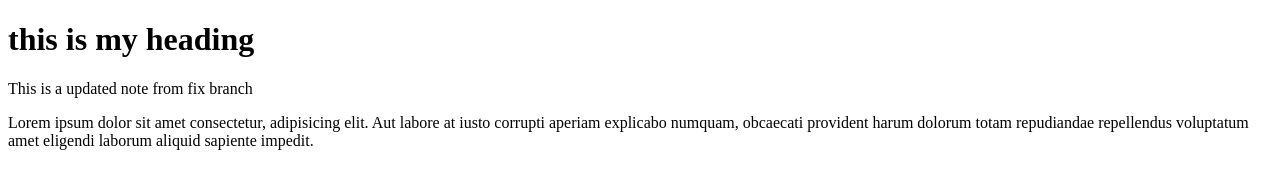
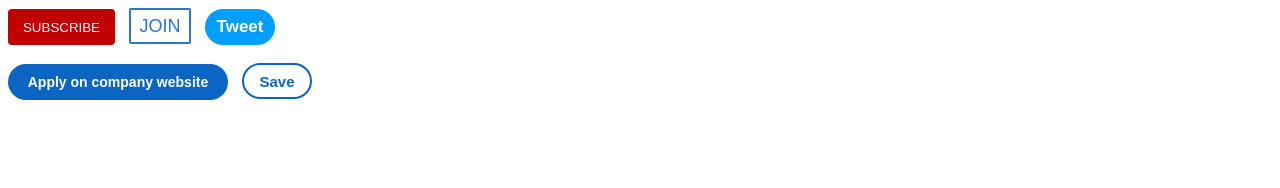
Before and after one commit to Yusuf-Abubeker/-Second, a plain HTML site: page index.html in a window 1280 px wide. Drawn offline with Linux system fonts and the light colour scheme.

Commit message:
updating into buttons

```diff
--- a/index.html
+++ b/index.html
@@ -2,13 +2,95 @@
 <html>
 <head>
     <meta charset="UTF-8">
-    <meta http-equiv="X-UA-Compatible" content="IE=edge">
-    <meta name="viewport" content="width=device-width, initial-scale=1.0">
     <title>Document</title>
+    <style>
+       .Subscribe-button{
+            background-color: rgb(194, 0, 0);
+            color:white;
+            height:36px;
+            width: 107px;
+            border:none;
+            border-radius: 4px;
+            cursor: pointer;
+
+        }
+        .Subscribe-button:hover{
+            opacity: 0.7;
+        }
+        .Subscribe-button:active{
+            opacity: 0.4;
+        }
+        .join-button{
+            background-color: white;
+            color: rgb(41, 118,211);
+            height: 36px;
+            width: 62px;
+            border-radius: 2px;
+            border-color:rgb(41, 118,211) ;
+            font-size: 18px;
+            border-width: 2px;
+            border-style: solid;
+            cursor: pointer;
+            margin-left:10px;
+        }
+        .join-button:hover{
+            background-color:rgb(41, 118,211);
+            color:white
+        }
+        .join-button:active{
+            opacity: 0.7;
+        }
+        .tweet-button{
+            background-color: rgb(2, 158, 255);
+            color: white;
+            height: 36px;
+            width: 70px;
+            border-radius:18px;
+            font-size: 17px;
+            font-weight:bold;
+            border: none;
+            cursor: pointer;
+            margin-left:10px;
+        }
+        .tweet-button:hover{
+            box-shadow: 6px 6px 10px rgba(0, 0, 0, 0.20);
+        }
+        .linked{
+            background-color: rgb(10, 102, 194);
+            border: none;
+            color: white;
+            height: 36px;
+            width: 220px;
+            font-weight:bold;
+            border-radius: 18px;
+            font-size: 14px;
+            cursor: pointer;
+            margin-right: 10px;
+        }
+        .link{
+            background-color:white;
+            border-color:rgb(10, 102, 194);
+            border-width:2px;
+            color: rgb(10, 102, 194);
+            font-weight: bold;
+            border-radius: 18px;
+            font-size: 15px;
+            height: 36px;
+            width: 70px;
+            border-style:solid;
+            cursor:pointer;
+
+        }
+    </style>
 </head>
 <body>
-    <h1>this is my heading</h1>
-    <p>This is a updated note from fix branch</p>
-    <p>Lorem ipsum dolor sit amet consectetur, adipisicing elit. Aut labore at iusto corrupti aperiam explicabo numquam, obcaecati provident harum dolorum totam repudiandae repellendus voluptatum amet eligendi laborum aliquid sapiente impedit.</p>
+  <button class="Subscribe-button">SUBSCRIBE</button>
+
+  <button class="join-button" >JOIN</button>
+
+  <button class="tweet-button">Tweet</button>
+  <br><br>
+  <button class="linked">Apply on company website</button>
+  <button class="link">Save</button>
 </body>
 </html>
```
